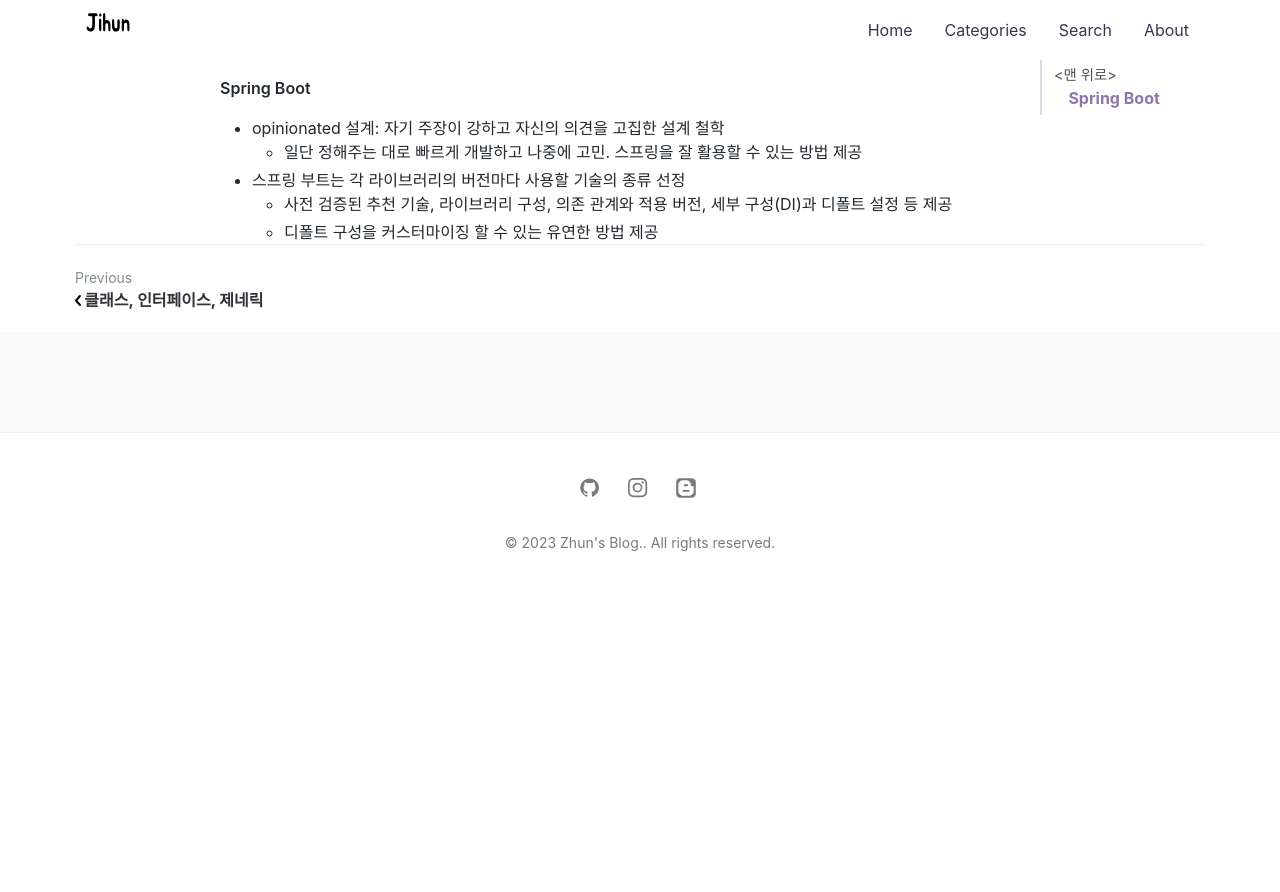
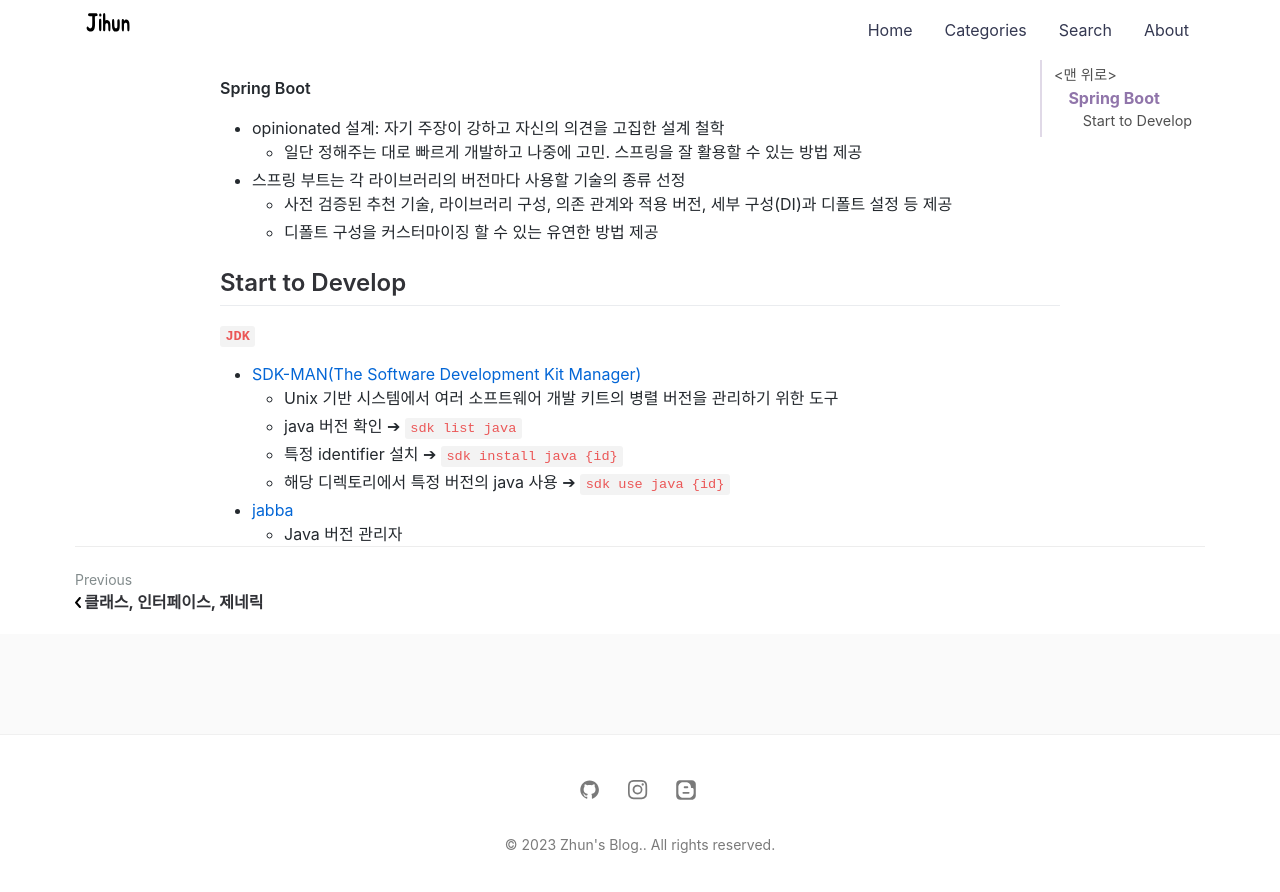
Before and after one commit to jihunparkme/jihunparkme.github.io, a Jekyll site: the page built from _posts/2023-07-25-toby-spring-boot.md, in a window 1280 px wide and 900 px high, scrolled down 1423 px. Shown: the top 892 px of the window. Built offline with Jekyll 4.4.1, drawn with Linux system fonts in a browser that asks for light colours; nearby versions of some CDN libraries; comment, search, counter and statistics services are not loaded; before the commit the page ends 2021 px from its top, so only the background shows below that.

Commit message:
[toby spring boot] Start to Develop

```diff
--- a/_posts/2023-07-25-toby-spring-boot.md
+++ b/_posts/2023-07-25-toby-spring-boot.md
@@ -49,3 +49,15 @@
 - 스프링 부트는 각 라이브러리의 버전마다 사용할 기술의 종류 선정
   - 사전 검증된 추천 기술, 라이브러리 구성, 의존 관계와 적용 버전, 세부 구성(DI)과 디폴트 설정 등 제공
   - 디폴트 구성을 커스터마이징 할 수 있는 유연한 방법 제공
+
+## Start to Develop
+
+**`JDK`**
+
+- [SDK-MAN(The Software Development Kit Manager)](https://sdkman.io/)
+  - Unix 기반 시스템에서 여러 소프트웨어 개발 키트의 병렬 버전을 관리하기 위한 도구
+  - java 버전 확인 ➔ `sdk list java`
+  - 특정 identifier 설치 ➔ `sdk install java {id}`
+  - 해당 디렉토리에서 특정 버전의 java 사용 ➔ `sdk use java {id}`
+- [jabba](https://github.com/shyiko/jabba)
+  - Java 버전 관리자
```
